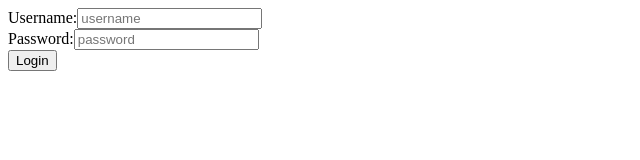
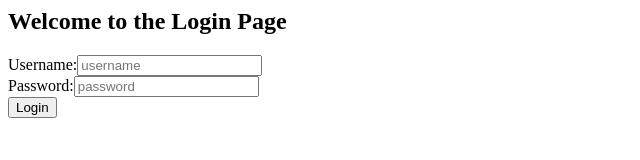
Before and after one commit to santvan3207/firstRepoByBharath, a plain HTML site: page login.html in a window 1280 px wide. Shown: the whole page, without its empty margins (0-640 px from the left). Drawn offline with Linux system fonts and the light colour scheme.

Commit message:
Welcome mesg

```diff
--- a/login.html
+++ b/login.html
@@ -1,6 +1,7 @@
 <html>
 	<body>
 		<form>
+			<h2>Welcome to the Login Page</h2>
 			Username:<input type="text" placeholder="username"/></br>
 			Password:<input type="password" placeholder="password"/></br>
 			<input type="submit" value="Login"/>
```
